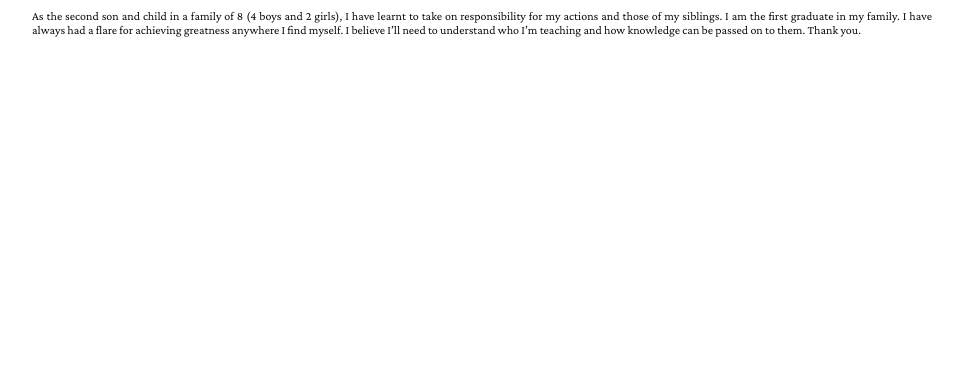
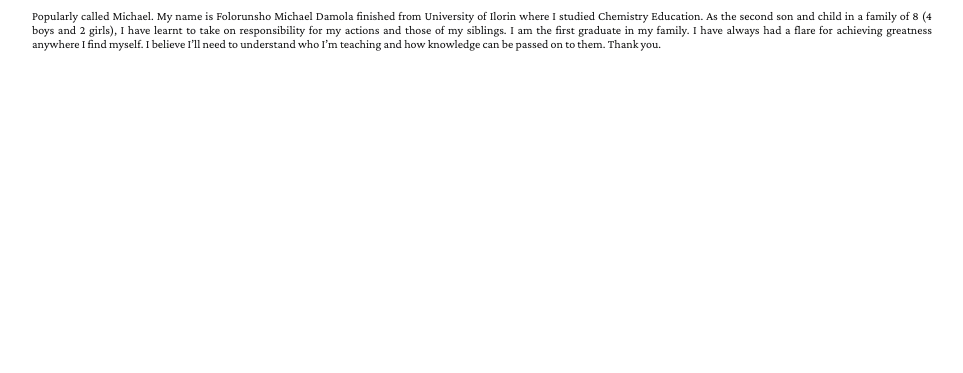
Before and after one commit to folorunshoD/Relationship-Matters, a plain HTML site: page about.html in a window 1280 px wide. Shown: the part 427-800 px from the top of the page, without its empty margins (158-1121 px from the left). Drawn offline with nearby package versions, Linux system fonts and the light colour scheme.

Commit message:
Update about.html

```diff
--- a/about.html
+++ b/about.html
@@ -35,7 +35,7 @@
     <img src="images/DSC_1515.JPG" alt="relationship">
     <h1 class="container">About Me</h1>
    <article class="latest" >
-   <p class="latest">As the second son and child in a family of 8 (4 boys and 2 girls), I have learnt to take on responsibility for my actions and those of my siblings.
+   <p class="latest"> Popularly called Michael. My name is Folorunsho Michael Damola finished from University of Ilorin where I studied Chemistry Education. As the second son and child in a family of 8 (4 boys and 2 girls), I have learnt to take on responsibility for my actions and those of my siblings.
    I am the first graduate in my family. I have always had a flare for achieving greatness anywhere I find myself. I believe I’ll need to understand who I’m teaching and how knowledge can be passed on to them.
 
     Thank you.</p>
```
